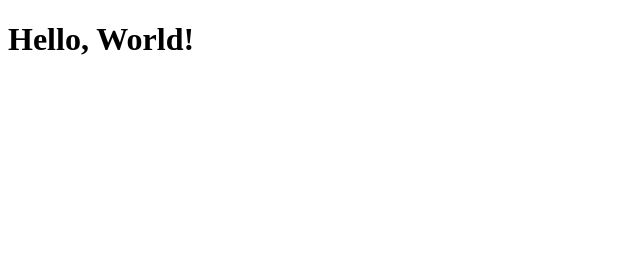
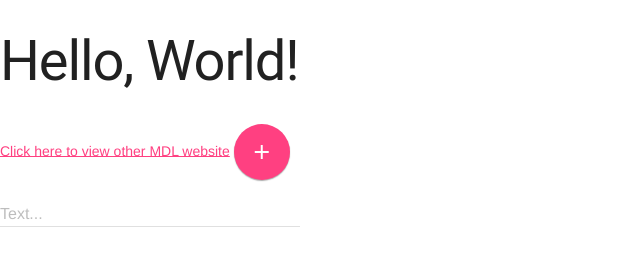
Before and after one commit to SHH-ICS/mdl-html-page-Nicolas-Bujanda, a plain HTML site: page index.html in a window 1280 px wide. Shown: the whole page, without its empty margins (0-640 px from the left). Drawn offline with nearby package versions, Linux system fonts and the light colour scheme; files that its build step writes are made by us from their sources.

Commit message:
Created file

```diff
--- a/index.html
+++ b/index.html
@@ -3,10 +3,23 @@
   <head>
     <link rel="stylesheet" href="styles.css">
     <title>Page Title</title>
+    <link rel="stylesheet" href="https://fonts.googleapis.com/icon?family=Material+Icons">
+    <link rel="stylesheet" href="https://code.getmdl.io/1.3.0/material.indigo-pink.min.css">
+    <script defer src="https://code.getmdl.io/1.3.0/material.min.js"></script>
   </head>
 
   <body>
     <h1>Hello, World!</h1>
+    <a href="./index2.html">Click here to view other MDL website</a>
+    <button class="mdl-button mdl-js-button mdl-button--fab mdl-button--colored">
+      <i class="material-icons">add</i>
+    </button>
+    <form action="#">
+      <div class="mdl-textfield mdl-js-textfield">
+        <input class="mdl-textfield__input" type="text" id="sample1">
+        <label class="mdl-textfield__label" for="sample1">Text...</label>
+      </div>
+    </form>
   </body>
 
 </html>
```
Also changed, not shown: index2.html (added).
